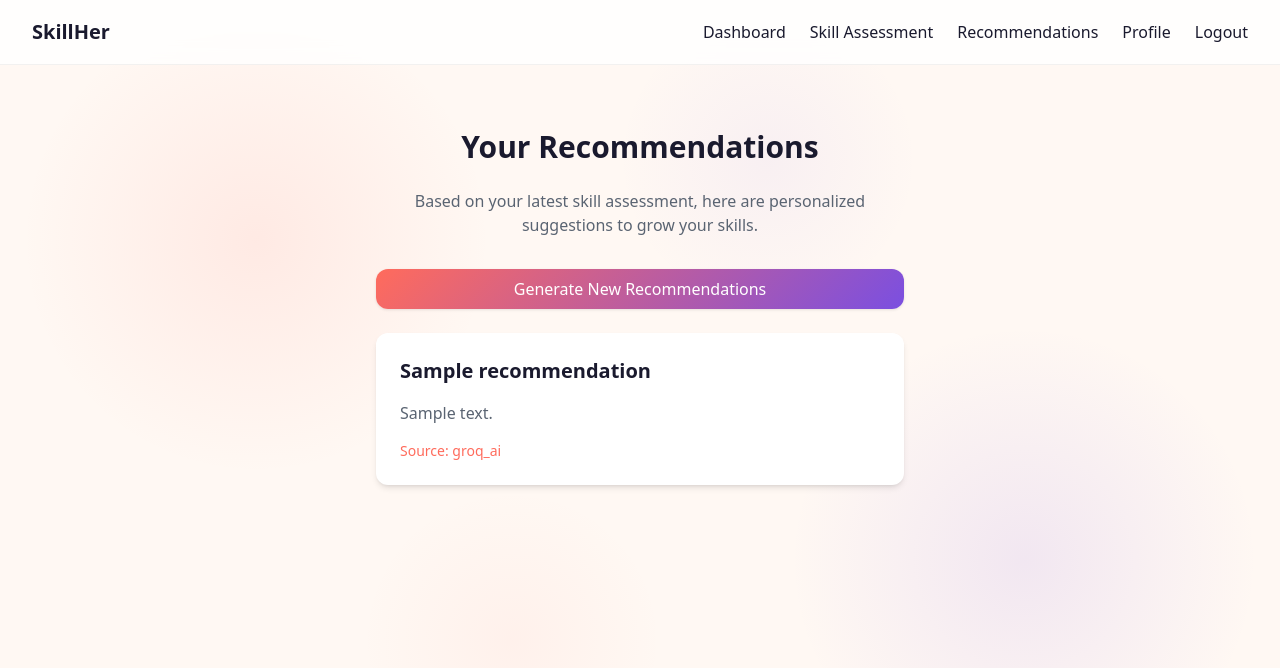
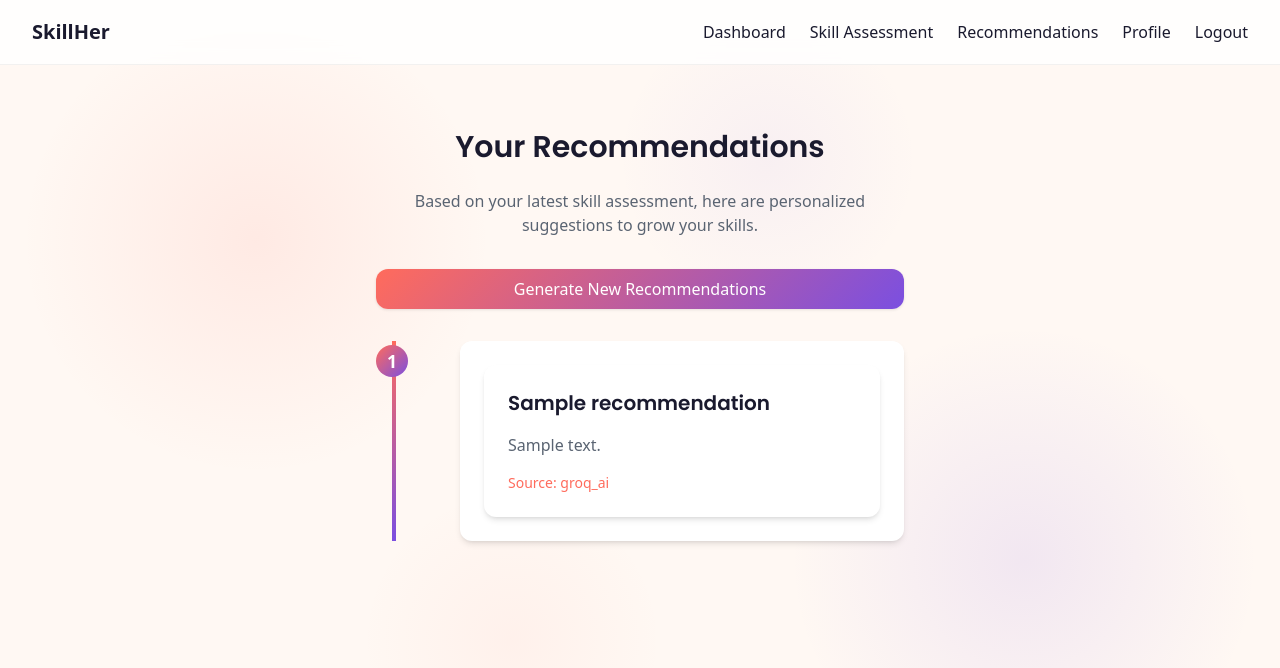
Before and after one commit to varun05126/skillher, a Django app: page /recommendations/ in a window 1280 px wide. Shown: the top 668 px of the page. Run offline with Django 5.2, Linux system fonts and the light colour scheme; a user stored in the database is signed in; tables that the repository leaves empty hold one stand-in row (values such as "Sample post"); some libraries are stand-ins or nearby versions.

Commit message:
Add handwritten heading font (Poppins) and timeline layout for recommendations

```diff
--- a/core/templates/500.html
+++ b/core/templates/500.html
@@ -4,6 +4,7 @@
     <meta charset="UTF-8">
     <meta name="viewport" content="width=device-width, initial-scale=1.0">
     <title>Server Error - SkillHer</title>
+    <link href="https://fonts.googleapis.com/css2?family=Poppins:wght@400;500;600&display=swap" rel="stylesheet">
     <style>
 :root {
             --bg-color: #FFF8F3;
@@ -18,6 +19,11 @@
             --warning: #F59E0B;
             --error: #EF4444;
             --info: #3B82F6;
+            --font-heading: 'Poppins', sans-serif;
+        }
+
+        h1 {
+            font-family: var(--font-heading);
         }
 
         body {
--- a/core/templates/base.html
+++ b/core/templates/base.html
@@ -4,6 +4,7 @@
     <meta charset="UTF-8">
     <meta name="viewport" content="width=device-width, initial-scale=1.0">
     <title>{% block title %}SkillHer{% endblock %}</title>
+    <link href="https://fonts.googleapis.com/css2?family=Poppins:wght@400;500;600&display=swap" rel="stylesheet">
     <script src="https://cdn.tailwindcss.com"></script>
     <style>
 :root {
@@ -25,6 +26,11 @@
             --shadow-sm: 0 1px 3px rgba(0,0,0,0.1);
             --shadow-md: 0 4px 6px -1px rgba(0,0,0,0.1), 0 2px 4px -2px rgba(0,0,0,0.1);
             --shadow-lg: 0 10px 15px -3px rgba(0,0,0,0.1), 0 4px 6px -2px rgba(0,0,0,0.1);
+            --font-heading: 'Poppins', sans-serif;
+        }
+
+        h1, h2, h3, h4, h5, h6, .brand {
+            font-family: var(--font-heading);
         }
 
         body {
@@ -189,7 +195,7 @@
 </head>
 <body>
     <!-- Navbar -->
-    <nav class="glass">
+    <nav>
         <div class="max-w-7xl mx-auto px-4 sm:px-6 lg:px-8 flex justify-between items-center h-16">
             <div class="flex items-center">
                 <span class="font-bold text-xl text-[var(--text-primary)]">SkillHer</span>
--- a/core/templates/recommendations.html
+++ b/core/templates/recommendations.html
@@ -1,6 +1,69 @@
 {% extends "base.html" %}
 
 {% block title %}Recommendations - SkillHer{% endblock %}
+
+{% block extra_head %}
+<style>
+.timeline {
+    position: relative;
+    margin: 2rem 0;
+    padding-left: 1.5rem;
+}
+.timeline::before {
+    content: "";
+    position: absolute;
+    left: 16px;
+    top: 0;
+    bottom: 0;
+    width: 4px;
+    background: linear-gradient(180deg, var(--gradient-start), var(--gradient-end));
+}
+.timeline-item {
+    position: relative;
+    margin-bottom: 2rem;
+}
+.timeline-item:last-child {
+    margin-bottom: 0;
+}
+.timeline-marker {
+    position: absolute;
+    left: -24px;
+    top: 4px;
+    width: 32px;
+    height: 32px;
+    background: linear-gradient(135deg, var(--gradient-start), var(--gradient-end));
+    color: white;
+    border-radius: 50%;
+    display: flex;
+    align-items: center;
+    justify-content: center;
+    font-weight: 600;
+    font-size: 1.1rem;
+    z-index: 2;
+}
+.timeline-content {
+    margin-left: 60px;
+    background: white;
+    border-radius: var(--radius-md);
+    box-shadow: var(--shadow-md);
+    padding: 1.5rem;
+}
+@media (max-width: 640px) {
+    .timeline {
+        padding-left: 0;
+    }
+    .timeline::before {
+        left: 10px;
+    }
+    .timeline-marker {
+        left: -14px;
+    }
+    .timeline-content {
+        margin-left: 40px;
+    }
+}
+</style>
+{% endblock %}
 
 {% block content %}
 <div class="max-w-xl mx-auto p-6 mt-10">
@@ -8,20 +71,25 @@
     <p class="text-center mb-8 text-[var(--text-secondary)]">Based on your latest skill assessment, here are personalized suggestions to grow your skills.</p>
 
     {% if recommendations %}
-        <div class="space-y-6">
         <form method="post" action="{% url 'recommendations' %}">
             {% csrf_token %}
             <button type="submit" class="button-primary w-full text-center block py-2 mb-4">
                 Generate New Recommendations
             </button>
         </form>
+        <div class="timeline">
             {% for rec in recommendations %}
+            <div class="timeline-item">
+                <div class="timeline-marker">{{ forloop.counter }}</div>
+                <div class="timeline-content">
                     <div class="card p-6">
                         <h2 class="text-xl font-bold mb-4 text-[var(--text-primary)]">{{ rec.title }}</h2>
                         <p class="text-[var(--text-secondary)] mb-4">{{ rec.description }}</p>
                         {% if rec.source %}
                             <p class="text-sm text-[var(--accent)]">Source: {{ rec.source }}</p>
                         {% endif %}
+                    </div>
+                </div>
             </div>
             {% endfor %}
         </div>
```
Lines whose indentation alone changed are shown as unchanged.
